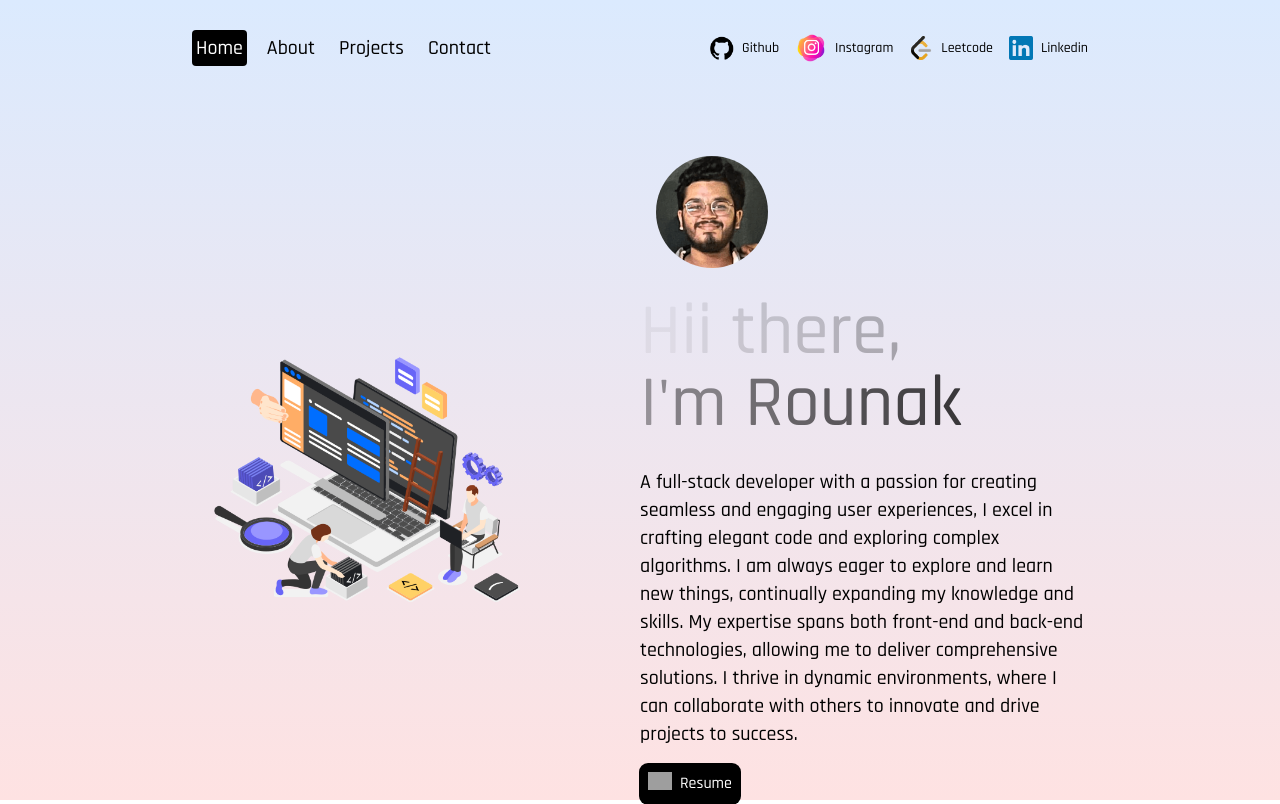
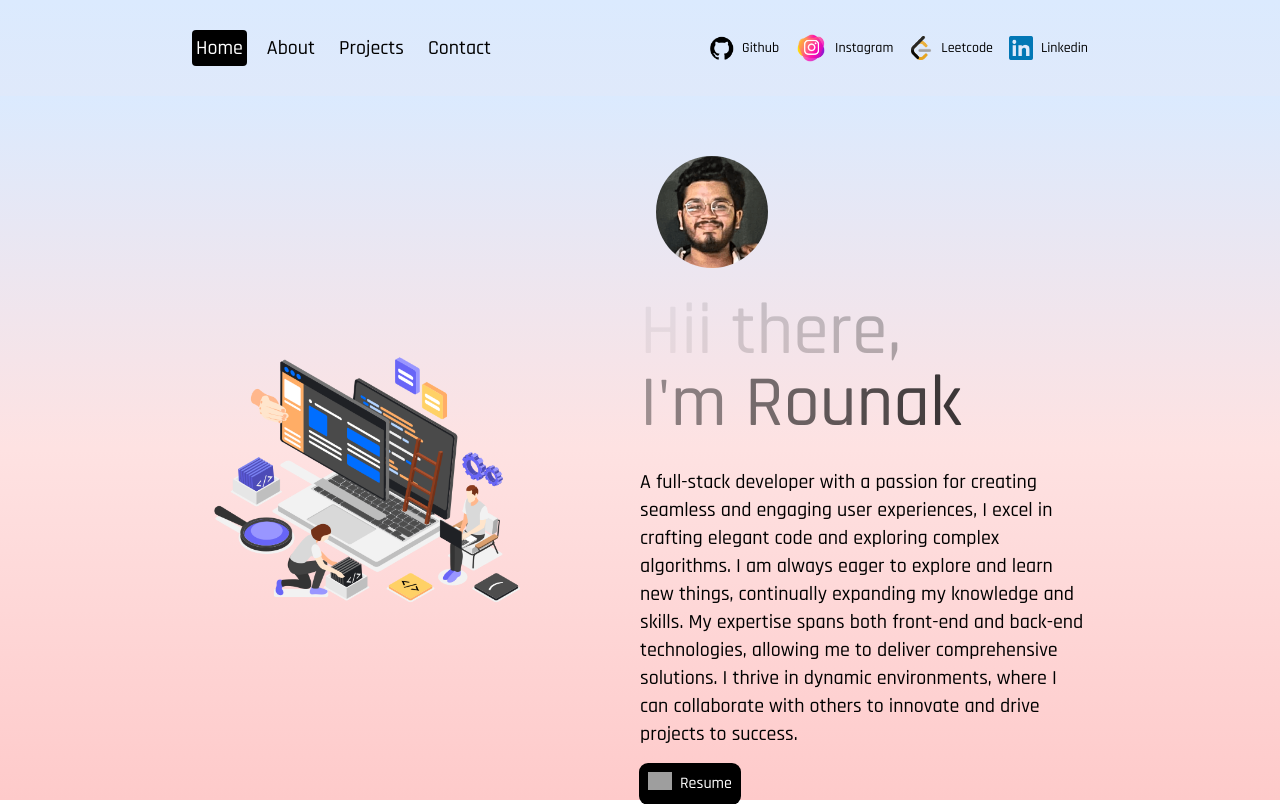
Before and after one commit to Rounakgupta2305/My-Portfolio, a Next.js app: page / in a window 1280 px wide. Built offline with nearby package versions, Linux system fonts and the light colour scheme; grey boxes are pictures that could not be loaded.

Commit message:
Update page.jsx

```diff
--- a/src/app/page.jsx
+++ b/src/app/page.jsx
@@ -11,7 +11,7 @@ const Homepage = () => {
 
   return (
     <motion.div
-      className="h-full"
+      className="h-full bg-gradient-to-b from-blue-100 via-red-100 to-red-200"
       initial={{ y: "-200vh" }}
       animate={{ y: "0%" }}
       transition={{ duration: 1 }}
```
